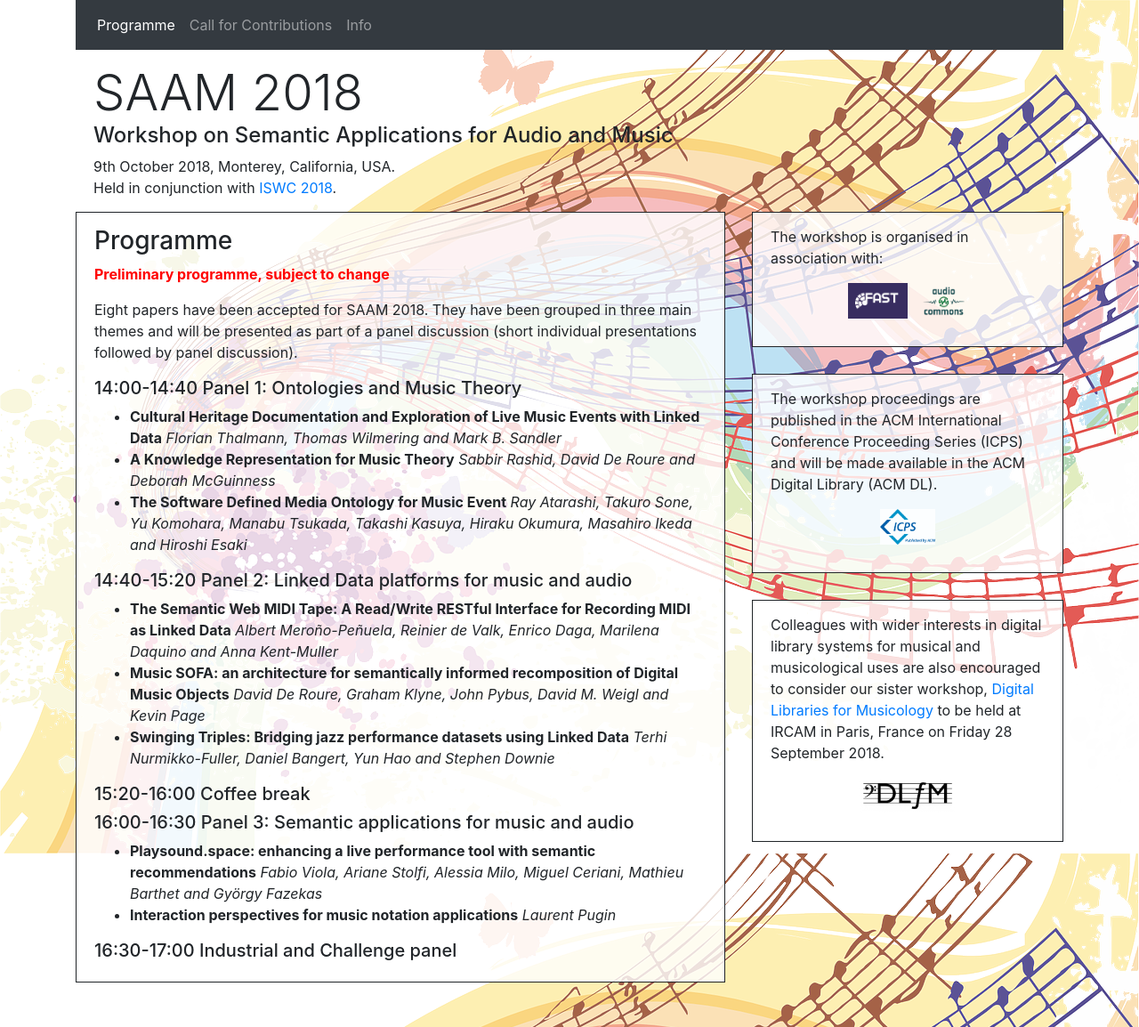
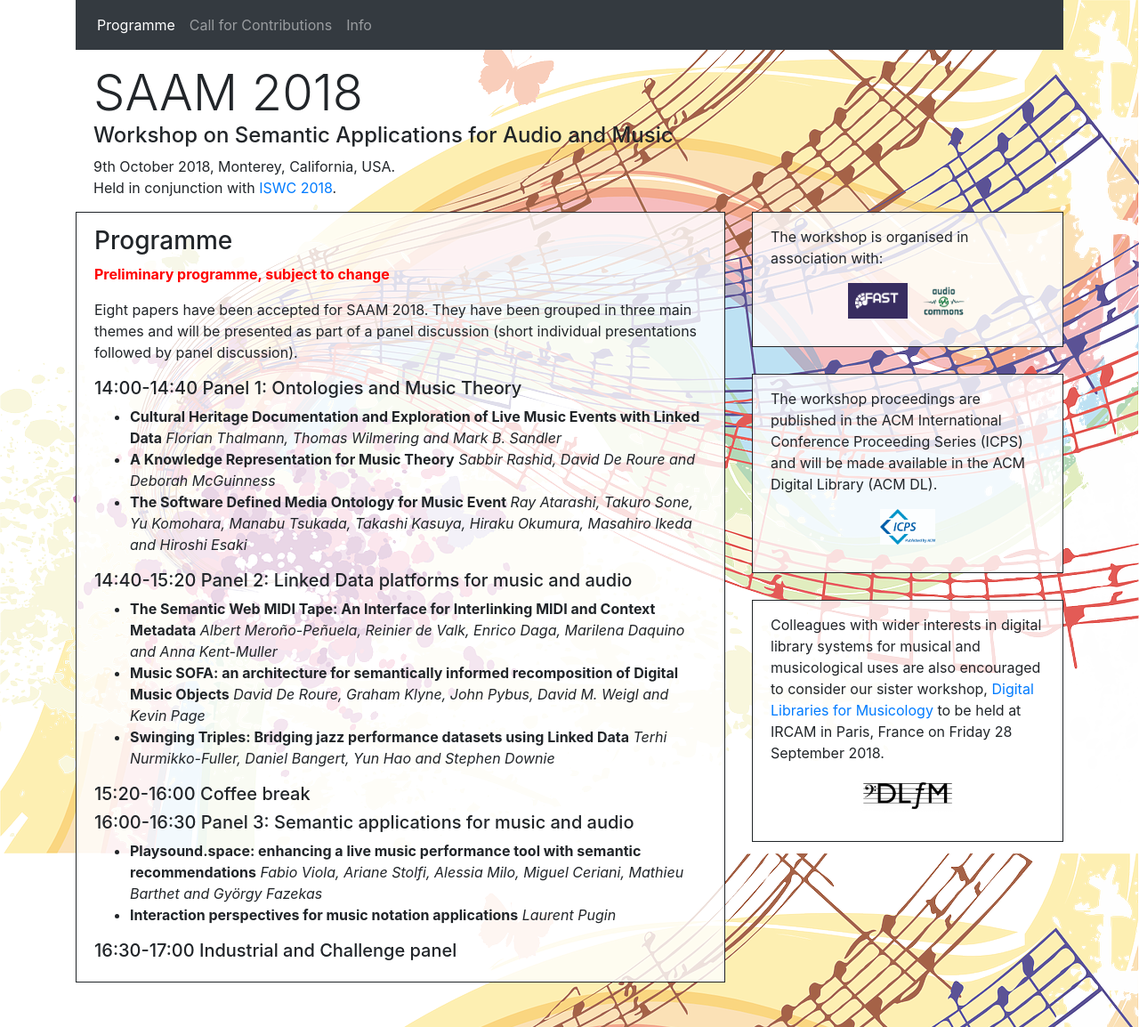
Before and after one commit to AudioCommons/SAAM2018-Website, a Jekyll site: the page built from program.md, in a window 1280 px wide. Shown: the whole page at 89% size. Built offline with Jekyll 4.4.1, drawn with Linux system fonts in a browser that asks for light colours; nearby versions of some CDN libraries.

Commit message:
Update paper titles

```diff
--- a/program.md
+++ b/program.md
@@ -21,7 +21,7 @@ They have been grouped in three main themes and will be presented as part of a p
   _Ray Atarashi, Takuro Sone, Yu Komohara, Manabu Tsukada, Takashi Kasuya, Hiraku Okumura, Masahiro Ikeda and Hiroshi Esaki_
 
 ##### 14:40-15:20 Panel 2: Linked Data platforms for music and audio
-- __The Semantic Web MIDI Tape: A Read/Write RESTful Interface for Recording MIDI as Linked Data__
+- __The Semantic Web MIDI Tape: An Interface for Interlinking MIDI and Context Metadata__
   _Albert Meroño-Peñuela, Reinier de Valk, Enrico Daga, Marilena Daquino and Anna Kent-Muller_
 - __Music SOFA: an architecture for semantically informed recomposition of Digital Music Objects__
   _David De Roure, Graham Klyne, John Pybus, David M. Weigl and Kevin Page_
@@ -30,7 +30,7 @@ They have been grouped in three main themes and will be presented as part of a p
 
 ##### 15:20-16:00 Coffee break
 ##### 16:00-16:30 Panel 3: Semantic applications for music and audio
-- __Playsound.space: enhancing a live performance tool with semantic recommendations__
+- __Playsound.space: enhancing a live music performance tool with semantic recommendations__
   _Fabio Viola, Ariane Stolfi, Alessia Milo, Miguel Ceriani, Mathieu Barthet and György Fazekas_
 - __Interaction perspectives for music notation applications__
   _Laurent Pugin_
```
